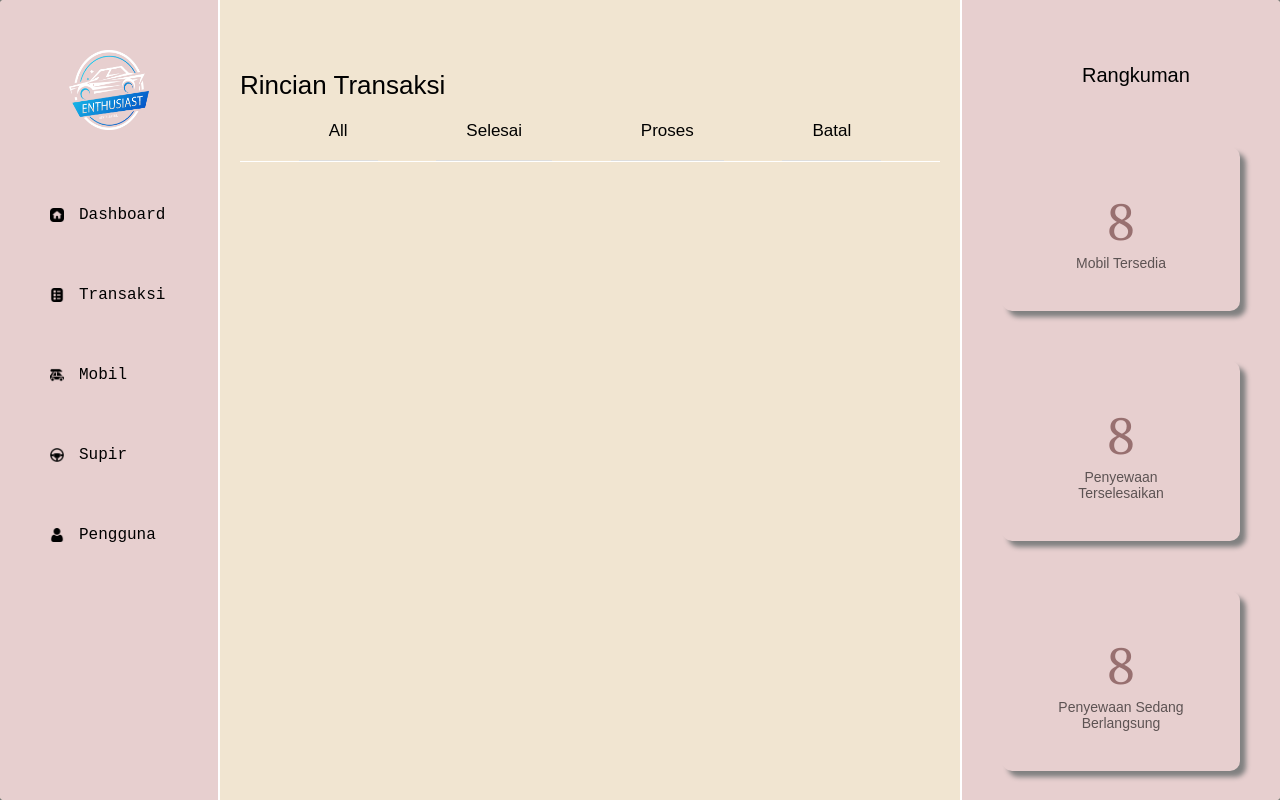
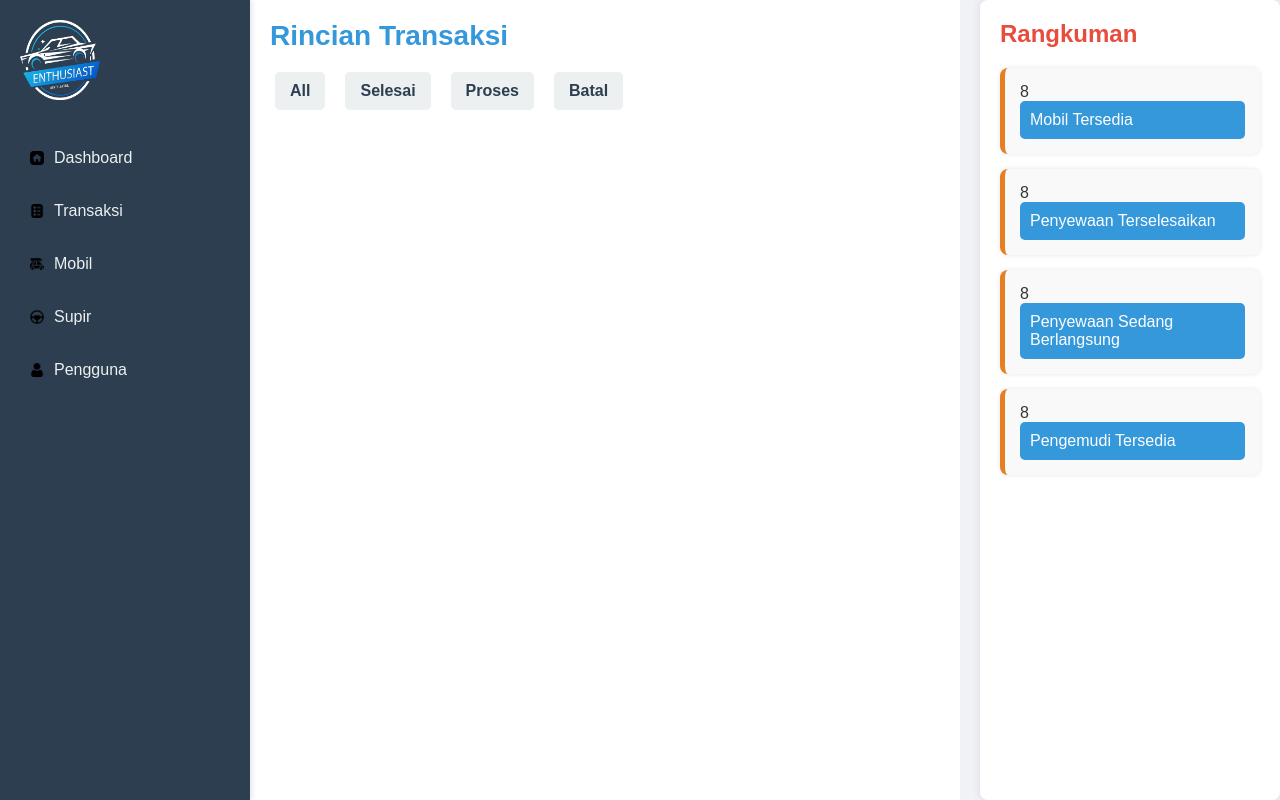
Before and after one commit to velojee/carrent-app, a PHP site: page /dashboard.html in a window 1280 px wide. Run offline with PHP 8.4, Linux system fonts and the light colour scheme.

Commit message:
LGTM 4 NOW

```diff
--- a/css/style.css
+++ b/css/style.css
@@ -1,260 +1,289 @@
-*{
-    box-sizing: border-box;
+/* Reset some default styles */
+* {
     margin: 0;
     padding: 0;
-    font-family: 'sans-serif;
-}
-
-body{
-    background: grey;
-    display: flex;
-    justify-content: center;
-    align-items: center;
-    height: 100vh;
-}
-
-*{
-    font-family: sans-serif;
     box-sizing: border-box;
 }
 
-h2{
-    text-align: center;
-    margin-bottom: 40px;
+/* Body Styling */
+body {
+    font-family: Arial, sans-serif;
+    background-color: #f0f2f5;
+    color: #333;
 }
 
-form{
-    width: 500px;
-    border: 2px solid#ccc;
-    padding: 30px;
-    background-color: white;
-    border-radius: 20px;
+/* Dashboard Container */
+.dashboard {
+    display: flex;
+    height: 100vh;
+    overflow: hidden;
 }
 
-input{
-    display: block;
-    border: 2px solid#ccc;
-    width: 90%;
-    padding: 10px;
-    margin: 10px auto;
+/* Left Menu Bar */
+.dashboard-bar {
+    background-color: #2c3e50;
+    color: white;
+    width: 250px;
+    padding: 20px;
+    display: flex;
+    flex-direction: column;
+    align-items: center;
+    height: 100%;
+    position: fixed;
+    top: 0;
+    left: 0;
+    box-shadow: 2px 0 5px rgba(0, 0, 0, 0.1);
 }
 
-label{
-    color: gray;
-    font-size: 17px;
-    padding: 21px;
+.dashboard-bar .logo {
+    margin-bottom: 20px;
 }
 
-button{
-    margin: auto;
-    display: flex;
-    justify-content: center;
-    align-items: center;
-    text-decoration: none;
-    padding: 10px 20px;
-    height: 100%;
-    width: 50%;
-    border: none;
-    outline: none;
-    border-radius: 10px;
-    background: orange;
-    color: white;
+.dashboard-content {
+    list-style: none;
+    width: 100%;
 }
 
-button:hover{
-    opacity: .7;
-    background: black;
+.dashboard-item {
+    margin: 15px 0;
 }
 
-.input-control input :focus{
-    outline: 0;
+.dashboard-links {
+    color: #ecf0f1;
+    text-decoration: none;
+    display: flex;
+    align-items: center;
+    padding: 10px;
+    border-radius: 8px;
+    transition: background-color 0.3s ease;
 }
 
-.input-control.error input{
-    border-color: #ff3860;
+.dashboard-links img {
+    margin-right: 10px;
 }
 
-.input-control.success input{
-    border-color: #09c372;
+.dashboard-links:hover {
+    background-color: #34495e;
 }
 
-
-/*dashboard css style*/
-.dashboard {
-    display: flex;
-    justify-content: space-between;
-    width: 100%;
-    height: 100vh;
-    max-height: 900px;
-    background: #f1e5d1;
-    border-radius: 4px;
-    box-shadow:
-    0 0.3px 2.2px rgba(0, 0, 0, 0.011),
-    0 0.7px 5.3px rgba(0, 0, 0, 0.016),
-    0 1.3px 10px rgba(0, 0, 0, 0.02),
-    0 2.2px 17.9px rgba(0, 0, 0, 0.024),
-    0 4.2px 33.4px rgba(0, 0, 0, 0.029),
-    0 10px 80px rgba(0, 0, 0, 0.04);
-    overflow: hidden;
-  }
-
-/*dashboard-border*/
-.dashboard-bar {
-    background-color: #e7cfcf;
-    width: 220px;
-    border-right: 2px solid white;
-    position: relative;
+/* Main Content */
+.konten {
+    margin-left: 250px; /* Space for sidebar */
+    padding: 20px;
+    background-color: #fff;
+    flex: 1;
 }
 
-/*menu-kiri*/
-.dashboard-content {
-    list-style:none;
-    align-items:center;
-    text-align:left;
-    padding: 50px;
-}
-
-.logo{
-    display: block;
-    margin-left: auto;
-    margin-right: auto;
-    margin-bottom: 45px;
-}
-
-.dashboard-item{
-    img{
-        margin-right: 15px;
-    }
-}
-.dashboard-links {
-    font-family: 'Courier New', Courier, monospace;
-    color: black;
-    display: flex;
-    align-items: center;
-    text-decoration: none;
-    height: 80px;
-    position: relative;
-}
-
-.dashboard-links:hover{
-    content: "";
-    opacity: .8;
-    background-color: #F1E5D1;
-    width: 215px;
-    left: -50px
-}
-/*css style untuk konten tengah*/
-.konten {
-    display: flex;
-    flex-direction: column;
-    flex: 1;
-    padding: 40px 20px 0 20px;
-}
-
-/*header set*/
-.konten-header{
-        font-size: 26px;
-        color: var(--main-color);
-        margin-top: 30px;
+.konten-header {
+    font-size: 28px;
+    font-weight: bold;
+    color: #3498db;
+    margin-bottom: 20px;
 }
 
 .konten-rincian {
     display: flex;
-    justify-content: space-evenly;
-    width: 100%;
-    border-bottom: 1px solid white;
-    padding: 20px 0;
-  }
+    gap: 15px;
+}
 
-.nav-item { display: none; }
-
-.category {
-    font-weight: 500;
-    color: var(--secondary-color);
-    border-bottom: 1px solid #ddd;
-    transition: .4s ease-in;
-    padding: 20px 30px;
+.label-wrapper {
+    display: flex;
+    align-items: center;
     cursor: pointer;
 }
 
-/*radio botton check*/
-#opt-1:checked + label ,
-#opt-2:checked +  label ,
-#opt-3:checked +  label ,
-#opt-4:checked +  label {
-  color: #ACE1AF;
-  border-bottom: 2px solid #ACE1AF;
+.nav-item {
+    display: none;
 }
 
-/*bar kanan*/
-.ringkasan {
-  width: 320px;
-  background-color: #e7cfcf;
-  border-left: 2px solid white;
-  display: flex;
-  flex-direction: column;
-  /*header kanan*/
-  .header {
-    font-size: 20px;
-    color: var(--main-text-color);
-    margin-top: 20%;
-    margin-left: 120px;
-  }
+.category {
+    margin-left: 5px;
+    padding: 10px 15px;
+    background-color: #ecf0f1;
+    border-radius: 5px;
+    color: #2c3e50;
+    font-weight: bold;
+    transition: background-color 0.3s ease;
 }
 
-/*scrollbar*/
-::-webkit-scrollbar {
-    width: 5px;
-  }
+.nav-item:checked + .category {
+    background-color: #3498db;
+    color: white;
+}
 
-::-webkit-scrollbar-track {
-    background: #e7cfcf;
-  }
+/* Right Summary Box */
+.ringkasan {
+    width: 300px;
+    background-color: #fff;
+    padding: 20px;
+    box-shadow: 0 0 10px rgba(0, 0, 0, 0.1);
+    margin-left: 20px;
+    border-radius: 8px;
+}
 
-::-webkit-scrollbar-thumb {
-    background: #888;
-  }
+.header {
+    font-size: 24px;
+    font-weight: bold;
+    color: #e74c3c;
+    margin-bottom: 20px;
+}
 
-::-webkit-scrollbar-thumb:hover {
-    background: #555;
-  }
-
-/*informasi rincian*/
 .ringkasan-rincian {
-    padding:10px 40px;
-    overflow-y: auto;
-    flex: 1;
+    display: flex;
+    flex-direction: column;
+    gap: 15px;
 }
 
 .kotak-rincian {
-    position: relative;
-    display: block;
-    margin-left: auto;
-    margin-right: auto;
-    margin-bottom: 20px;
-    border-radius: 10px;
-    width: 100%;
-    margin: 50px 0;
-    padding: 40px;
-    cursor: pointer;
-    box-shadow: 6px 6px 5px 0px grey;
+    background-color: #f9f9f9;
+    border-radius: 8px;
+    padding: 15px;
+    box-shadow: 0 0 5px rgba(0, 0, 0, 0.1);
+    border-left: 5px solid #e67e22;
+    position: relative; /* Added for dropdown positioning */
+    transition: background-color 0.3s ease;
+}
 
-    &:hover {
-      transform: scale(1.1);
-    }
-  }
+.kotak-rincian:hover {
+    background-color: #3498db;
+}
+
+.deskripsi-rincian {
+    display: flex;
+    flex-direction: column;
+}
 
 .nama-rincian {
-    font-size: 14px;
-    font-weight: 500;
-    opacity: 0.6;
-    text-align: center;
+    font-size: 16px;
+    color: white;
+    cursor: pointer;
+    padding: 10px;
+    border-radius: 5px;
+    transition: background-color 0.3s ease;
+    background-color: #3498db;
 }
 
-.jumlah {
-   font-size: 50px;
-   font-weight: 500;
-   font-family: Georgia, 'Times New Roman', Times, serif;
-   color: #987070;
-   opacity: 1;text-align: center;
+.dropdown-menu {
+    display: none; /* Hidden by default */
+    position: absolute; /* Positioned relative to the parent */
+    top: 100%;
+    left: 0;
+    background-color: #ecf0f1;
+    border-radius: 5px;
+    box-shadow: 0 0 10px rgba(0, 0, 0, 0.1);
+    padding: 10px;
+    width: 100%;
+    z-index: 10; /* Ensure it's above other content */
 }
+
+.dropdown-menu div {
+    padding: 10px;
+    border-bottom: 1px solid #ddd;
+    cursor: pointer;
+    transition: background-color 0.3s ease;
+}
+
+.dropdown-menu div:last-child {
+    border-bottom: none;
+}
+
+.dropdown-menu div:hover {
+    background-color: #3498db;
+    color: white;
+}
+
+/* Main Content */
+.konten {
+    margin-left: 250px; /* Space for sidebar */
+    padding: 20px;
+    background-color: #fff;
+    flex: 1;
+    transition: background-color 0.3s ease;
+}
+
+.konten-header {
+    font-size: 28px;
+    font-weight: bold;
+    color: #3498db;
+    margin-bottom: 20px;
+}
+
+.konten-rincian {
+    display: flex;
+    gap: 15px;
+}
+
+.label-wrapper {
+    display: flex;
+    align-items: center;
+    cursor: pointer;
+}
+
+.nav-item {
+    display: none;
+}
+
+.category {
+    margin-left: 5px;
+    padding: 10px 15px;
+    background-color: #ecf0f1;
+    border-radius: 5px;
+    color: #2c3e50;
+    font-weight: bold;
+    transition: background-color 0.3s ease;
+}
+
+.nav-item:checked + .category {
+    background-color: #3498db;
+    color: white;
+}
+
+/* Add hover effect to konten */
+.konten:hover {
+    background-color: #3498db;
+}
+
+.konten:hover .konten-header {
+    color: white;
+}
+
+@media (max-width: 768px) {
+    .dashboard {
+        flex-direction: column;
+    }
+
+    .dashboard-bar {
+        width: 100%;
+        height: auto;
+        padding: 10px;
+        display: flex;
+        justify-content: space-between;
+    }
+
+    .konten {
+        margin-left: 0;
+        padding: 10px;
+    }
+
+    .ringkasan {
+        width: 100%;
+        margin-left: 0;
+        margin-top: 20px;
+    }
+
+    .konten-rincian {
+        flex-direction: column;
+    }
+}
+
+@media (max-width: 480px) {
+    .dashboard-bar .logo {
+        width: 60px;
+        height: 60px;
+    }
+
+    .dashboard-links img {
+        width: 12px;
+        height: 12px;
+    }
+}
--- a/js/app.js
+++ b/js/app.js
@@ -0,0 +1,24 @@
+// JavaScript for dropdown toggle
+function toggleDropdown(id) {
+    var dropdowns = document.querySelectorAll('.dropdown-menu');
+    dropdowns.forEach(function(dropdown) {
+        if (dropdown.id !== id) {
+            dropdown.classList.remove('show');
+        }
+    });
+
+    var dropdown = document.getElementById(id);
+    dropdown.classList.toggle('show');
+}
+
+// Close dropdown if clicked outside
+window.onclick = function(event) {
+    if (!event.target.matches('.nama-rincian')) {
+        var dropdowns = document.querySelectorAll('.dropdown-menu');
+        dropdowns.forEach(function(dropdown) {
+            if (dropdown.classList.contains('show')) {
+                dropdown.classList.remove('show');
+            }
+        });
+    }
+}
```
Also changed, not shown: dashboard.html (+30 -8 lines).
